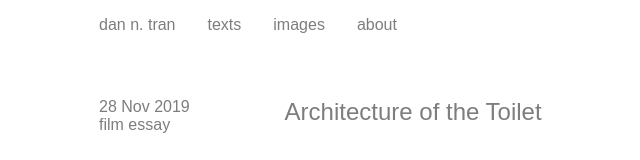
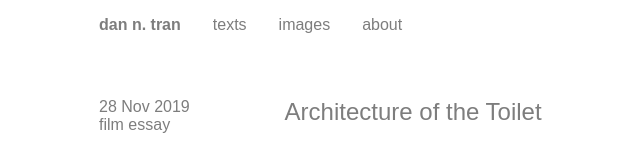
Before and after one commit to picasdan9/studio-website, a Next.js app: page /texts/architecture-of-the-toilet in a window 1280 px wide. Shown: the top 160 px of the page, without its empty margins (93-733 px from the left). Built offline with nearby package versions, Linux system fonts and the light colour scheme.

Commit message:
Update navbar UI

```diff
--- a/components/Navbar/Navbar.tsx
+++ b/components/Navbar/Navbar.tsx
@@ -2,33 +2,41 @@ import { GetIsMobile } from 'components/utils';
 import Link from 'next/link';
 import React, { useEffect, useState } from 'react';
 
-import { navButtons } from './constants';
+import { navBtns } from './constants';
 import NavbarStyles from './NavbarStyles.module.css';
 
 const Navbar: React.FC<Object> = () => {
   const isMobile = GetIsMobile();
 
   const [isExpanded, setIsExpanded] = useState(false);
+  const [mobileNavMenuClassname, setMobileNavMenuClassname] = useState('');
+  const [navBtnClassname, setNavBtnClassname] = useState('');
 
   useEffect(() => {
     setIsExpanded(false);
   }, [isMobile]);
 
-  function computeNavButClassName() {
+  useEffect(() => {
+    setMobileNavMenuClassname(computeMobileNavMenuClassname());
+    setNavBtnClassname(computeNavButClassname());
+  }, [isMobile, isExpanded]);
+
+  function computeNavButClassname() {
     if (isMobile !== null) {
       // hide only when the viewport is mobile-sized and navbar is not expanded
-      let classname = NavbarStyles['navbar-button'];
+      let classname = NavbarStyles['nav-btn'];
       if (isMobile && !isExpanded) classname += ' hidden';
       return classname;
     }
     return '';
   }
 
-  function computeMobileNavMenuClassName() {
+  function computeMobileNavMenuClassname() {
     if (isMobile !== null) {
       // hide only when the viewport is not mobile-sized or navbar is expanded
-      let classname = NavbarStyles['mobile-nav-menu'];
-      if (!isMobile || isExpanded) classname += ' hidden';
+      let classname = NavbarStyles['nav-menu'];
+      if (!isMobile) classname += ' hidden';
+      if (isExpanded) classname += ' ' + NavbarStyles['nav-menu-expanded'];
       return classname;
     }
     return '';
@@ -40,21 +48,35 @@ const Navbar: React.FC<Object> = () => {
         <div />
       ) : (
         <>
-          <div
-            onClick={() => isMobile && setIsExpanded(!isExpanded)}
-            className={computeMobileNavMenuClassName()}
-          >
-            <a href='#'>dt</a>
-          </div>
-          <ol className={!isMobile ? NavbarStyles['navbar-desktop'] : ''}>
-            {navButtons.map(({ label, path }) => (
-              <li key={path} className={computeNavButClassName()}>
+          <ol className={!isMobile ? NavbarStyles['nav-btn-list-desktop'] : ''}>
+            <li className={navBtnClassname}>
+              <Link href='/'>
+                <a>
+                  <b>{isMobile ? 'home' : 'dan n. tran'}</b>
+                </a>
+              </Link>
+            </li>
+            {navBtns.map(({ label, path }) => (
+              <li key={path} className={navBtnClassname}>
                 <Link href={path}>
                   <a>{label}</a>
                 </Link>
               </li>
             ))}
           </ol>
+          <div
+            onClick={() => isMobile && setIsExpanded(!isExpanded)}
+            className={mobileNavMenuClassname}
+          >
+            <a href='#'>
+              <b>
+                dan n. tran
+                <span className={NavbarStyles['nav-menu-btn-icon']}>
+                  {isExpanded ? '∧' : '∨'}
+                </span>
+              </b>
+            </a>
+          </div>
         </>
       )}
     </nav>
--- a/components/Navbar/NavbarStyles.module.css
+++ b/components/Navbar/NavbarStyles.module.css
@@ -1,17 +1,25 @@
-.navbar-desktop {
+.nav-btn-list-desktop {
   display: flex;
   flex-direction: row;
   justify-content: flex-start;
 }
 
-.navbar-button,
-.mobile-nav-menu {
+.nav-btn,
+.nav-menu {
   font-family: Arial, Helvetica, sans-serif;
   font-size: medium;
   -webkit-font-smoothing: antialiased;
   margin: 1rem 0;
 }
 
-.navbar-desktop .navbar-button:not(:first-child) {
+.nav-menu-expanded {
+  margin-top: 1.5rem;
+}
+
+.nav-btn-list-desktop .nav-btn:not(:first-child) {
   margin-left: 2rem;
 }
+
+.nav-menu-btn-icon {
+  margin-left: 0.7rem;
+}
--- a/components/Navbar/constants.ts
+++ b/components/Navbar/constants.ts
@@ -1,8 +1,4 @@
-export const navButtons = [
-  {
-    label: 'dan n. tran',
-    path: '/',
-  },
+export const navBtns = [
   {
     label: 'texts',
     path: '/texts',
```
